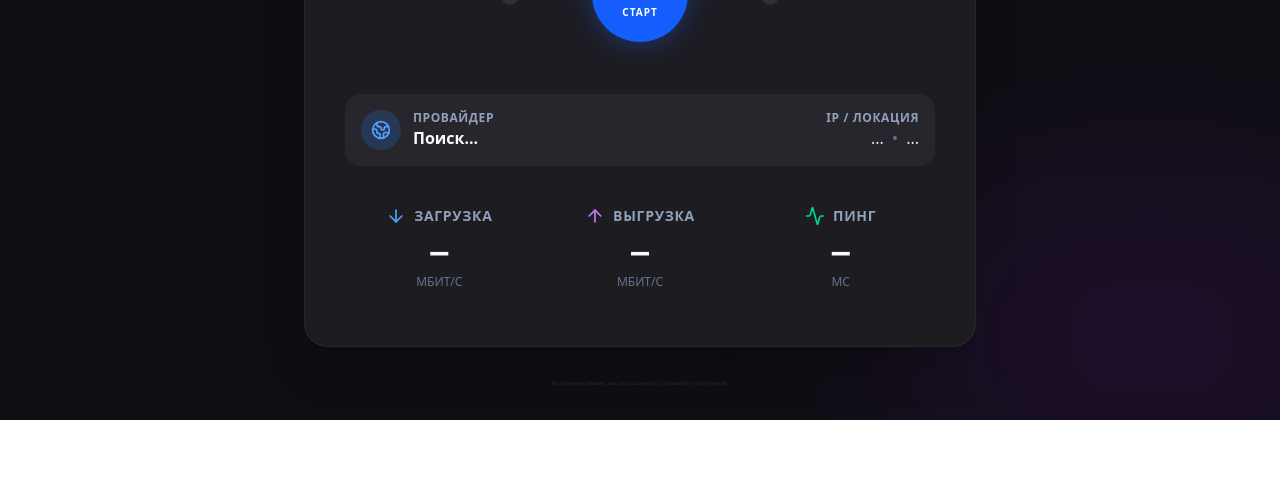
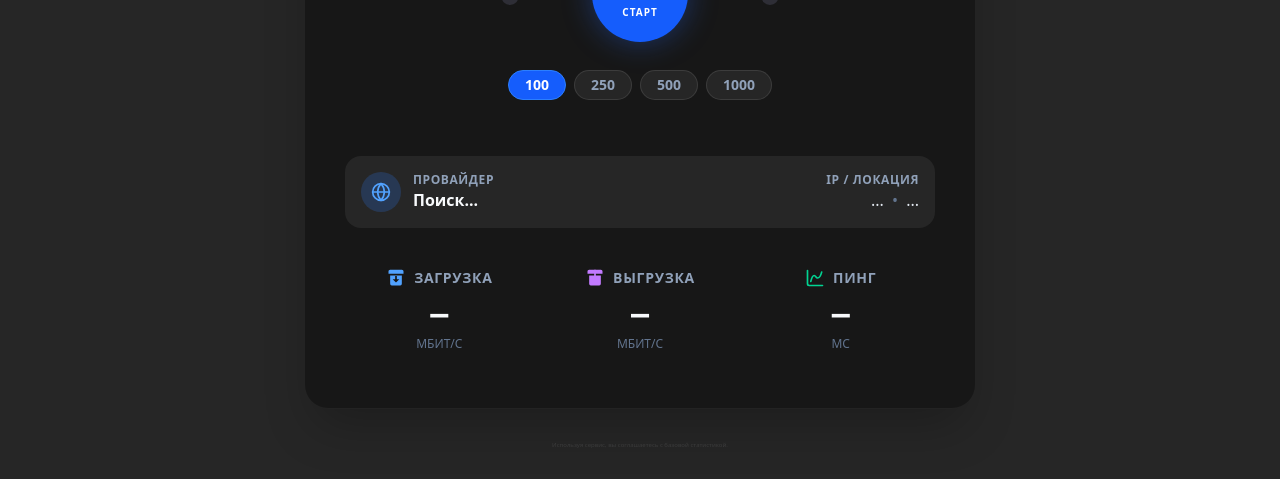
Before and after one commit to Milkes06st/gsubebdbd, a React (Vite) app: page / in a window 1280 px wide. Shown: the part 403-882 px from the top of the page. Before the commit the page ends 823 px from the top, so only its background shows below. Built offline with nearby package versions, Linux system fonts and the light colour scheme; no server answers.

Commit message:
feat: enable HTTPS and update UI icons
Configure Caddy for HTTPS support by exposing ports 80/443 and update the App component with custom ChartSpline and Planet icons.

```diff
--- a/docker-compose.yml
+++ b/docker-compose.yml
@@ -14,7 +14,8 @@ services:
     image: caddy:2-alpine
     restart: always
     ports:
-      - "3000:80"
+      - "80:80"
+      - "443:443"
     volumes:
       - ./Caddyfile:/etc/caddy/Caddyfile:ro
     depends_on:
--- a/src/App.tsx
+++ b/src/App.tsx
@@ -1,6 +1,6 @@
 import React, { useState, useEffect, useRef } from "react";
 import { motion, AnimatePresence } from "framer-motion";
-import { Play, RotateCcw, Share2, Activity, ArrowDown, ArrowUp, Globe2, MapPin } from "lucide-react";
+import { Play, RotateCcw, Share2, MapPin } from "lucide-react";
 import confetti from "canvas-confetti";
 import { fetchNetworkInfo, measurePing, measureDownloadSpeed, measureUploadSpeed, NetworkInfo } from "./lib/speedTest";
 import { cn } from "./lib/utils";
@@ -33,6 +33,33 @@ const AstroLogo = ({ className }: { className?: string }) => (
   </svg>
 );
 
+const ChartSplineIcon = ({ className }: { className?: string }) => (
+  <svg xmlns="http://www.w3.org/2000/svg" width="24" height="24" viewBox="0 0 24 24" fill="none" stroke="currentColor" strokeWidth="2" strokeLinecap="round" strokeLinejoin="round" className={cn("lucide lucide-chart-spline", className)}>
+    <path d="M3 3v16a2 2 0 0 0 2 2h16"/>
+    <path d="M7 16c.5-2 1.5-7 4-7 2 0 2 3 4 3 2.5 0 4.5-5 5-7"/>
+  </svg>
+);
+
+const PlanetIcon = ({ className }: { className?: string }) => (
+  <svg xmlns="http://www.w3.org/2000/svg" viewBox="0 0 24 24" fill="none" stroke="currentColor" strokeWidth="2" strokeLinecap="round" strokeLinejoin="round" className={cn("lucide", className)}>
+    <circle cx="12" cy="12" r="10"/>
+    <path d="M12 2a15.3 15.3 0 0 1 4 10 15.3 15.3 0 0 1-4 10 15.3 15.3 0 0 1-4-10 15.3 15.3 0 0 1 4-10z"/>
+    <path d="M2 12h20"/>
+  </svg>
+);
+
+const ArchiveDownIcon = ({ className }: { className?: string }) => (
+  <svg xmlns="http://www.w3.org/2000/svg" viewBox="0 0 24 24" fill="currentColor" className={className}>
+    <path d="M3 4c0-1.1.9-2 2-2h14a2 2 0 0 1 2 2v3H3V4zm2 5h14v10a2 2 0 0 1-2 2H7a2 2 0 0 1-2-2V9zm7 8.5l4-4h-3v-4h-2v4H8l4 4z"/>
+  </svg>
+);
+
+const ArchiveUpIcon = ({ className }: { className?: string }) => (
+  <svg xmlns="http://www.w3.org/2000/svg" viewBox="0 0 24 24" fill="currentColor" className={className}>
+    <path d="M3 4c0-1.1.9-2 2-2h14a2 2 0 0 1 2 2v3H3V4zm2 5h14v10a2 2 0 0 1-2 2H7a2 2 0 0 1-2-2V9zm7-7.5l4 4h-3v4h-2v-4H8l4-4z"/>
+  </svg>
+);
+
 export default function App() {
   const [phase, setPhase] = useState<TestPhase>("idle");
   const [networkInfo, setNetworkInfo] = useState<NetworkInfo | null>(null);
@@ -41,6 +68,7 @@ export default function App() {
   const [uploadMbps, setUploadMbps] = useState<number>(0);
   const [progress, setProgress] = useState<number>(0);
   const [isBoostMode, setIsBoostMode] = useState(false);
+  const [maxScale, setMaxScale] = useState<number>(100);
   const confettiCanvasRef = useRef<HTMLCanvasElement>(null);
 
   useEffect(() => {
@@ -191,13 +219,7 @@ export default function App() {
   };
 
   return (
-    <div className="min-h-screen bg-[#0f0f13] text-slate-50 font-sans flex flex-col items-center p-4 sm:p-8 relative overflow-hidden">
-      {/* Background space effects */}
-      <div className="absolute inset-0 z-0 pointer-events-none">
-        <div className="absolute top-[-10%] left-[-10%] w-[40%] h-[40%] bg-blue-600/10 rounded-full blur-[100px]" />
-        <div className="absolute bottom-[-10%] right-[-10%] w-[40%] h-[40%] bg-purple-600/10 rounded-full blur-[100px]" />
-      </div>
-
+    <div className="min-h-screen bg-neutral-800 text-slate-50 font-sans flex flex-col items-center p-4 sm:p-8 relative overflow-hidden">
       <div className="z-10 w-full flex flex-col items-center w-full">
         {/* Header */}
         <motion.div
@@ -223,7 +245,7 @@ export default function App() {
       <motion.div
         initial={{ opacity: 0, scale: 0.95 }}
         animate={{ opacity: 1, scale: 1 }}
-        className="w-full max-w-2xl bg-[#1c1c21] rounded-3xl p-6 sm:p-10 shadow-2xl border border-white/5"
+        className="w-full max-w-2xl bg-neutral-900 rounded-3xl p-6 sm:p-10 shadow-2xl border border-white/5"
       >
 
         {/* Gauge Area */}
@@ -232,14 +254,35 @@ export default function App() {
             value={phase === "uploading" ? uploadMbps : downloadMbps}
             phase={phase}
             onStart={runTest}
+            maxScale={maxScale}
           />
+
+          {/* Scale Selector */}
+          <div className="flex justify-center gap-2 mt-8 z-20 relative">
+            {[100, 250, 500, 1000].map((scale) => (
+              <button
+                key={scale}
+                onClick={() => setMaxScale(scale)}
+                disabled={phase !== "idle" && phase !== "done"}
+                className={cn(
+                  "px-4 py-1 text-xs sm:text-sm font-semibold rounded-full border transition-colors",
+                  maxScale === scale
+                    ? "bg-blue-600 border-blue-500 text-white"
+                    : "bg-neutral-800 border-white/10 text-slate-400 hover:text-white hover:bg-white/5",
+                  (phase !== "idle" && phase !== "done") && "opacity-50 cursor-not-allowed"
+                )}
+              >
+                {scale}
+              </button>
+            ))}
+          </div>
         </div>
 
         {/* Network Info */}
-        <div className="mt-8 mb-6 p-4 rounded-2xl bg-[#26262c] flex flex-col sm:flex-row justify-between items-center gap-4">
+        <div className="mt-8 mb-6 p-4 rounded-2xl bg-neutral-800 flex flex-col sm:flex-row justify-between items-center gap-4">
           <div className="flex items-center gap-3">
             <div className="h-10 w-10 rounded-full bg-blue-500/20 flex items-center justify-center text-blue-400">
-              <Globe2 className="h-5 w-5" />
+              <PlanetIcon className="h-5 w-5" />
             </div>
             <div>
               <div className="text-xs text-slate-400 uppercase tracking-wider font-semibold">Провайдер</div>
@@ -257,19 +300,19 @@ export default function App() {
         {/* Results Table (Столбиком) */}
         <div className="grid grid-cols-3 gap-3">
           <ResultColumn
-            icon={<ArrowDown className="w-5 h-5 text-blue-400" />}
+            icon={<ArchiveDownIcon className="w-5 h-5 text-blue-400" />}
             label="Загрузка"
             value={downloadMbps ? downloadMbps.toFixed(1) : "—"}
             isActive={phase === "downloading"}
           />
           <ResultColumn
-            icon={<ArrowUp className="w-5 h-5 text-purple-400" />}
+            icon={<ArchiveUpIcon className="w-5 h-5 text-purple-400" />}
             label="Выгрузка"
             value={uploadMbps ? uploadMbps.toFixed(1) : "—"}
             isActive={phase === "uploading"}
           />
           <ResultColumn
-            icon={<Activity className="w-5 h-5 text-emerald-400" />}
+            icon={<ChartSplineIcon className="w-5 h-5 text-emerald-400" />}
             label="Пинг"
             value={ping !== null ? ping.toString() : "—"}
             unit="мс"
@@ -325,7 +368,7 @@ function ResultColumn({ icon, label, value, unit = "Мбит/с", isActive }: {
   );
 }
 
-function HalfCircleGauge({ value, phase, onStart }: { value: number; phase: TestPhase; onStart: () => void }) {
+function HalfCircleGauge({ value, phase, onStart, maxScale }: { value: number; phase: TestPhase; onStart: () => void; maxScale: number }) {
   const isTesting = phase === "downloading" || phase === "uploading";
   const displayValue = isTesting || phase === "done" ? value.toFixed(1) : "0.0";
 
@@ -345,14 +388,11 @@ function HalfCircleGauge({ value, phase, onStart }: { value: number; phase: Test
   const r = 130;
   const pathLength = Math.PI * r; // ~408.4
 
-  // Max value mapping (pseudo-log scale for visual representation)
-  // Let's assume max dial represents 300 Mbps for nice visual spread, but it can smoothly scale
-  const visualMax = value > 300 ? Math.ceil(value / 100) * 100 : 300;
-  const clampedVal = Math.max(0, Math.min(value, visualMax));
+  const clampedVal = Math.max(0, Math.min(value, maxScale));
 
   // Calculate offset (0 = empty, 1 = full)
   // We'll use a curve so small values still show movement
-  const progressRatio = Math.pow(clampedVal / visualMax, 0.6);
+  const progressRatio = Math.pow(clampedVal / maxScale, 0.6);
   const displayOffset = pathLength - (progressRatio * pathLength);
 
   // Position for the thumb (the "dot" on the edge of the line)
@@ -362,8 +402,8 @@ function HalfCircleGauge({ value, phase, onStart }: { value: number; phase: Test
   const thumbY = cy - r * Math.sin(angle);
 
   // Ticks calculation
-  const tickValues = [0, 20, 40, 60, 80, 100];
   const numTicks = 5;
+  const tickValues = Array.from({ length: numTicks + 1 }).map((_, i) => Math.round((maxScale / numTicks) * i));
 
   return (
     <div className="relative w-full max-w-[320px] pt-12 pb-4 flex flex-col items-center justify-center">
@@ -413,9 +453,23 @@ function HalfCircleGauge({ value, phase, onStart }: { value: number; phase: Test
             strokeWidth="18"
             strokeLinecap="round"
             strokeDasharray={pathLength}
-            initial={{ strokeDashoffset: pathLength }}
-            animate={{ strokeDashoffset: isTesting || phase === "done" ? displayOffset : pathLength }}
-            transition={{ type: "spring", stiffness: 30, damping: 15 }}
+            initial={{ strokeDashoffset: pathLength, filter: 'drop-shadow(0px 0px 0px rgba(0,0,0,0))' }}
+            animate={{
+              strokeDashoffset: isTesting || phase === "done" ? displayOffset : pathLength,
+              filter: isTesting
+                ? [
+                    `drop-shadow(0px 0px 5px ${activeColor}80)`,
+                    `drop-shadow(0px 0px 20px ${activeColor})`,
+                    `drop-shadow(0px 0px 5px ${activeColor}80)`
+                  ]
+                : phase === "done"
+                  ? `drop-shadow(0px 0px 10px ${activeColor}80)`
+                  : 'drop-shadow(0px 0px 0px rgba(0,0,0,0))'
+            }}
+            transition={{
+              strokeDashoffset: { type: "spring", stiffness: 30, damping: 15 },
+              filter: isTesting ? { repeat: Infinity, duration: 1.5, ease: "easeInOut" } : { duration: 0.5 }
+            }}
           />
 
           {/* Thumb Circle */}
```
Also changed, not shown: 1 other file (tests, documents, lock files or other folders).
